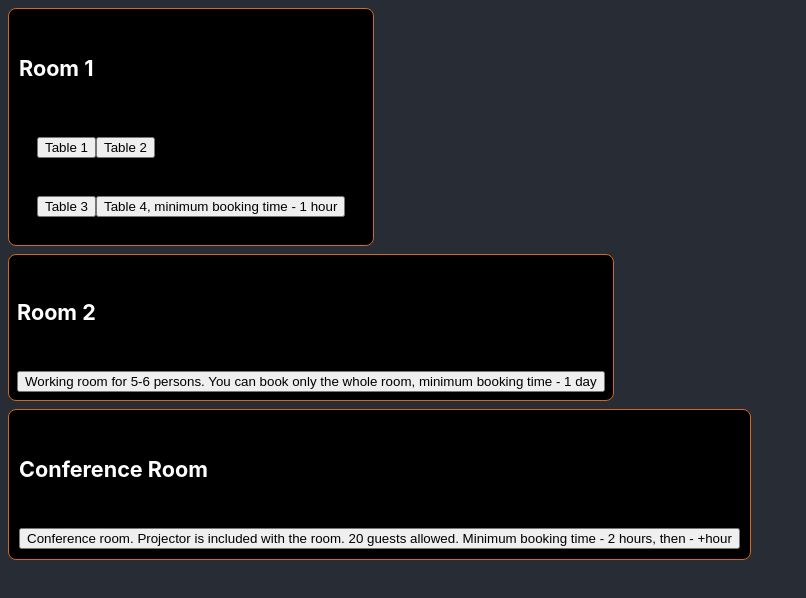
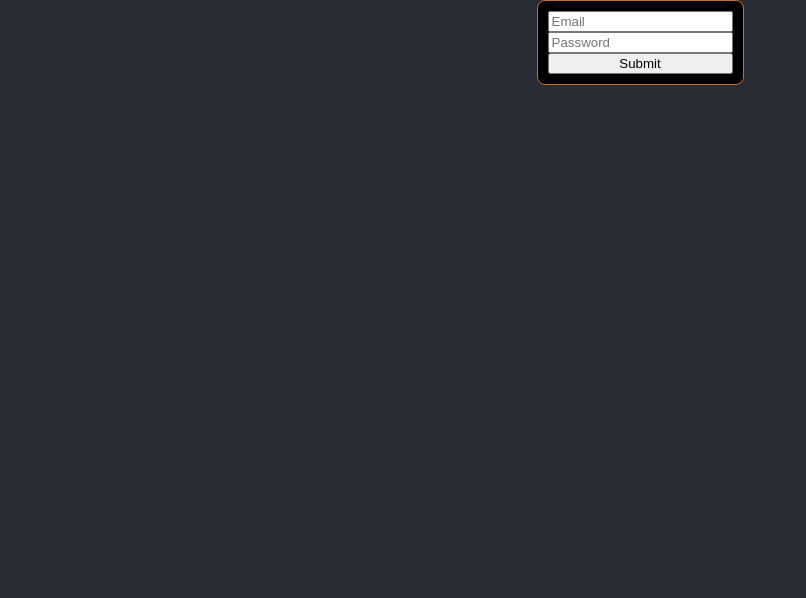
Before and after one commit to vladchobotok/booking-site, a React (Create React App) app: page / in a window 1280 px wide. Shown: the top 598 px of the page, without its empty margins (0-806 px from the left). Built offline with nearby package versions, Linux system fonts and the light colour scheme.

Commit message:
added form to sign in

```diff
--- a/src/App.css
+++ b/src/App.css
@@ -10,6 +10,16 @@
 
 .App-link {
   color: #61dafb;
+}
+
+.welcome {
+  background: black;
+  padding: 10px;
+  border: 1px solid chocolate;
+  border-radius: 8px;
+  margin: 8px;
+  width: max-content;
+  height: min-content;
 }
 
 .room1 {
@@ -56,10 +66,10 @@
   padding: 10px;
   border: 1px solid chocolate;
   border-radius: 8px;
-  margin: 8px;
   width: max-content;
   height: min-content;
   display: flex;
   flex-direction: column;
   font-size: 15px;
+  margin: auto;
 }
--- a/src/elements/RoomBookingForm.js
+++ b/src/elements/RoomBookingForm.js
@@ -38,8 +38,7 @@ export class RoomBookingForm extends React.PureComponent{
                                 onChange={handleChange}/>
                         </label>
                         <input
-                            type="submit"
-                            value="Send"/>
+                            type="submit"/>
                     </form>
                 </div>
             );
--- a/src/elements/Rooms.js
+++ b/src/elements/Rooms.js
@@ -2,14 +2,23 @@ import React from "react";
 import * as roomsConstants from "../dictionary/roomsConstants";
 import firebase from "firebase";
 import {RoomBookingForm} from "./RoomBookingForm";
+import {SignInForm} from "./SignInForm";
 
 export class Rooms extends React.PureComponent {
     state = {
         selectedTable: 0,
+        email: '',
+        password:'',
+        isAccountCreated: false,
         name: '',
         phone: '',
         startTimeOfBooking: '',
         endTimeOfBooking: '',
+    }
+
+    componentDidMount() {
+        const db = firebase.database();
+        console.log(db);
     }
 
     handleChange = ({target: {value, id}}) => {
@@ -63,10 +72,52 @@ export class Rooms extends React.PureComponent {
         );
     }
 
+    createAccount = (event) => {
+
+        event.preventDefault()
+        try {
+            const {email, password} = this.state;
+            if (!password) {
+                alert('need to make a password')
+                return false
+            }
+            firebase.auth().createUserWithEmailAndPassword(email, password)
+                .then((userCredential) => {
+                    let user = userCredential.user;
+                    this.setState({isAccountCreated: true});
+                })
+                .catch((error) => {
+                    console.log(error)
+                });
+            // so as not to forget
+            // make form with buttons "Create New Account", "Sign in"
+            //
+            firebase.auth().signInWithEmailAndPassword(email, password)
+                .then((userCredential) => {
+                    let user = userCredential.user;
+                    this.setState({isAccountCreated: true});
+                })
+                .catch((error) => {
+                    console.log(error)
+                });
+        } catch (e) {
+            console.error(e)
+        }
+        return false
+    }
+
     render() {
         console.log(this.state);
+        const {isAccountCreated, email} = this.state;
         return (
             <div>
+                {
+                    isAccountCreated ?
+                        (
+                            <div>
+                                <div className="welcome">
+                                    <h4>Hello, {email}</h4>
+                                </div>
                                 <div className="room1">
                                     <h5>Room 1</h5>
                                     <div className="room1-button-row">
@@ -87,6 +138,13 @@ export class Rooms extends React.PureComponent {
                                     {this.MakeButton(6)}
                                 </div>
                             </div>
+                        )
+                        :
+                        (
+                            <SignInForm handleChange={this.handleChange} createAccount={this.createAccount}/>
+                        )
+                }
+            </div>
         );
     }
 }
--- /dev/null
+++ b/src/elements/SignInForm.js
@@ -0,0 +1,30 @@
+import React from "react";
+
+export class SignInForm extends React.PureComponent{
+    render() {
+        const {handleChange, createAccount} = this.props
+        return (
+            <div>
+                <form className="forms" onSubmit={createAccount}>
+                    <input
+                        type="text"
+                        id="email"
+                        placeholder="Email"
+                        onChange={handleChange}
+                    />
+                    <input
+                        type="password"
+                        id="password"
+                        placeholder="Password"
+                        onChange={handleChange}
+                    />
+                    <input
+                        type="submit"
+                    />
+                </form>
+            </div>
+
+        );
+
+    }
+}
```
Lines whose indentation alone changed are shown as unchanged.
